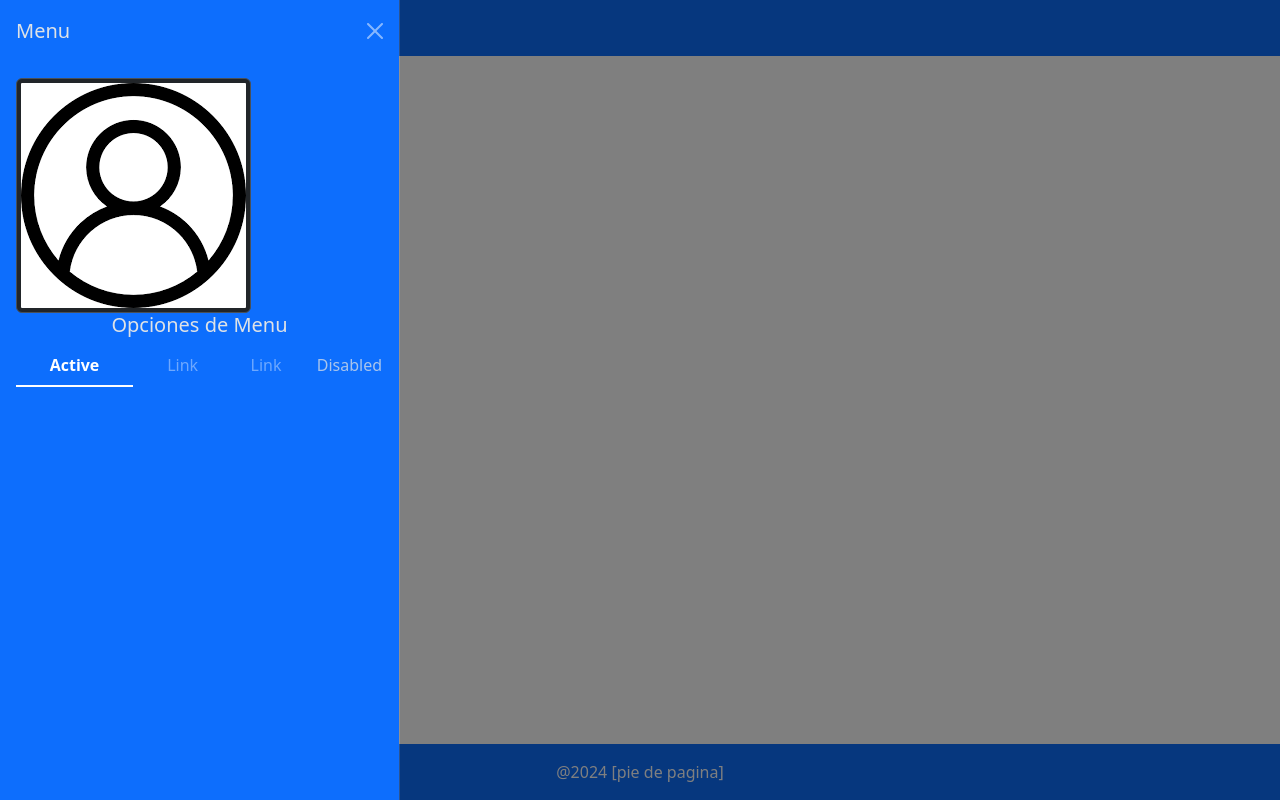
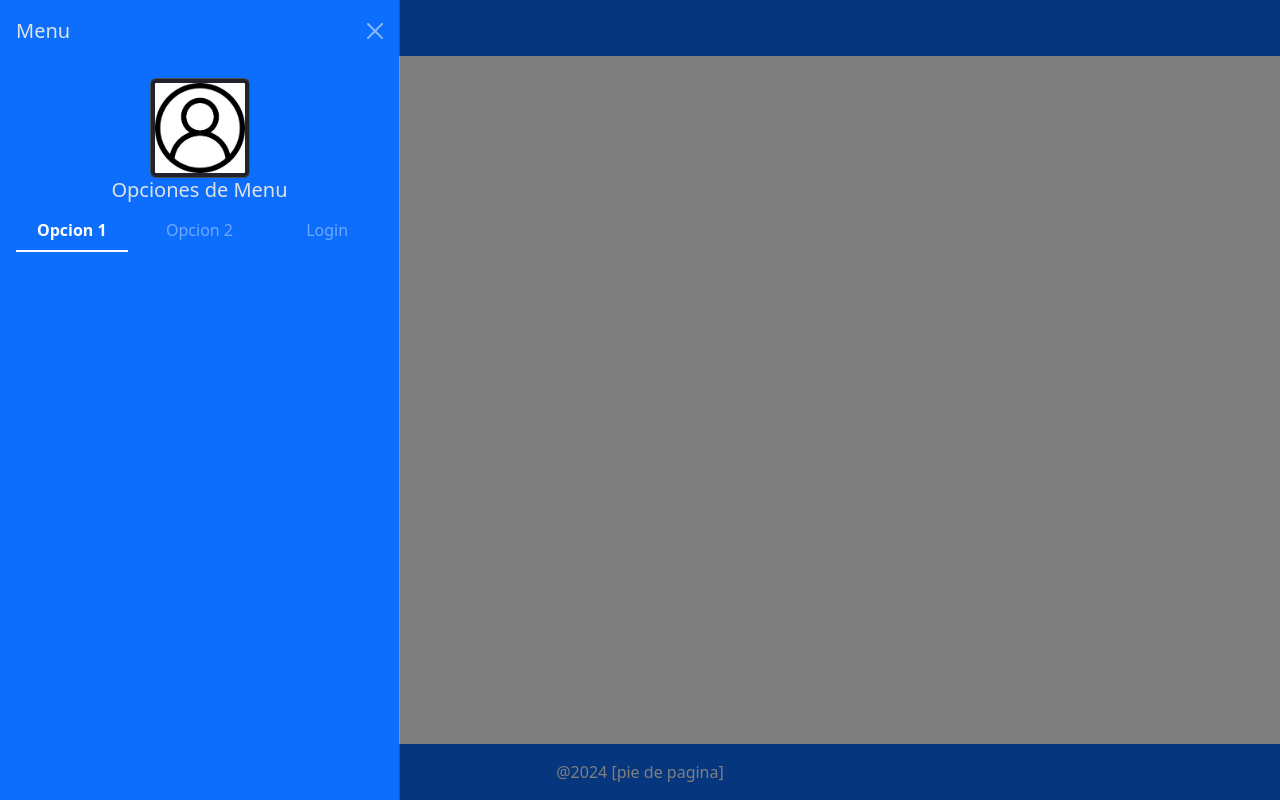
Before and after one commit to Mateo00DelLungo/Practico_06, a plain HTML site: page Proyecto/index.html in a window 1280 px wide. Both pictures are taken after a click on the button "Toggle navigation". Drawn offline with nearby package versions, Linux system fonts and the light colour scheme.

Commit message:
Corrección en menu desplegable

```diff
--- a/Proyecto/index.html
+++ b/Proyecto/index.html
@@ -25,20 +25,18 @@
     <!-- header menu end-->
     <!-- cuerpo menu -->
     <div class="offcanvas-body">
-      <img src="./Images/user icon.png" class="img-fluid img-thumbnail" alt="user icon">
+      <img src="./Images/user icon.png" class="img-fluid p-1 img-thumbnail rounded mx-auto d-block" width="100px"
+        alt="user icon">
       <h5 class="text-sm-center">Opciones de Menu</h5>
       <ul class="nav nav-underline nav-justified flex-column flex-sm-row ">
-        <li class="nav-item flex-sm-fill text-sm-center">
-          <a class="nav-link active" aria-current="page" href="#">Active</a>
+        <li class="nav-item ">
+          <a class="nav-link active" aria-current="page" href="#">Opcion 1</a>
+        </li>
+        <li class="nav-item ">
+          <a class="nav-link" href="#">Opcion 2</a>
         </li>
         <li class="nav-item">
-          <a class="nav-link" href="#">Link</a>
-        </li>
-        <li class="nav-item">
-          <a class="nav-link" href="#">Link</a>
-        </li>
-        <li class="nav-item">
-          <a class="nav-link disabled" aria-disabled="true">Disabled</a>
+          <a class="nav-link " href="./login.html">Login</a>
         </li>
       </ul>
 
```
Also changed, not shown: 1 other file.
